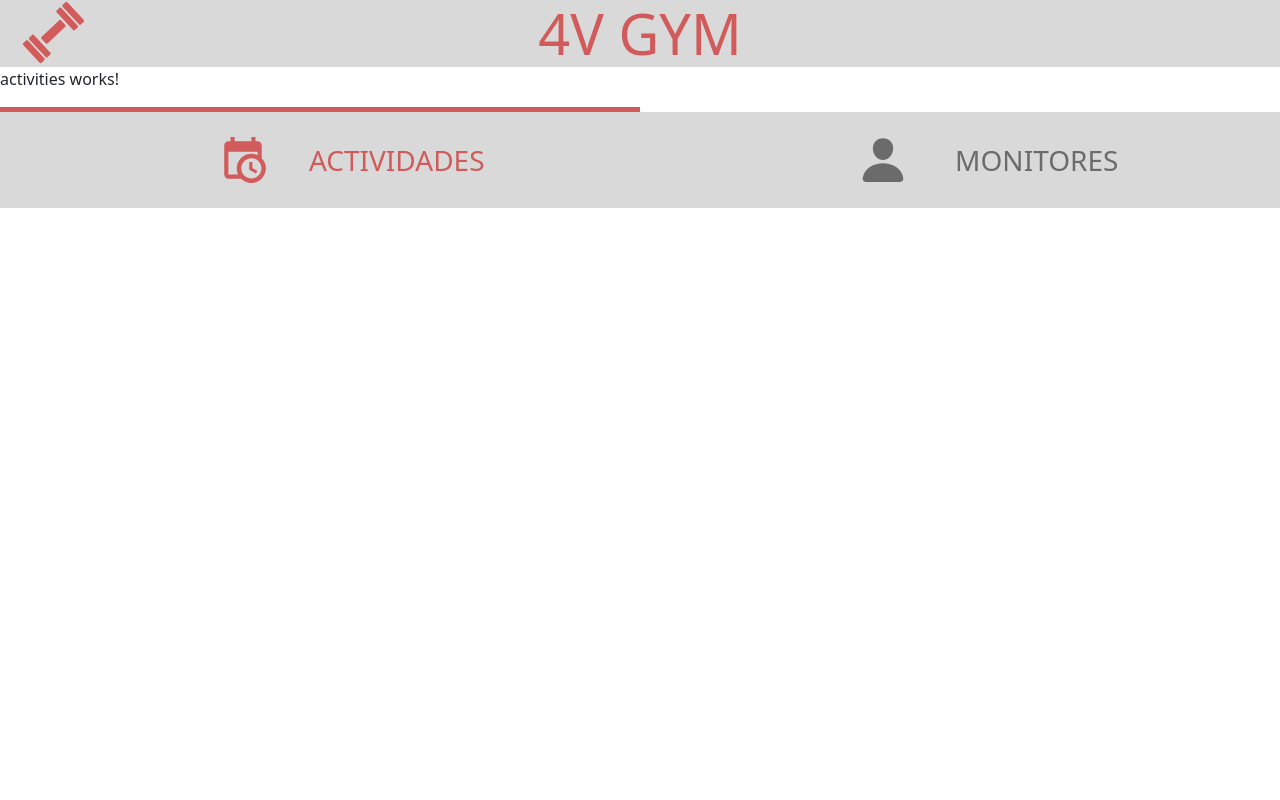
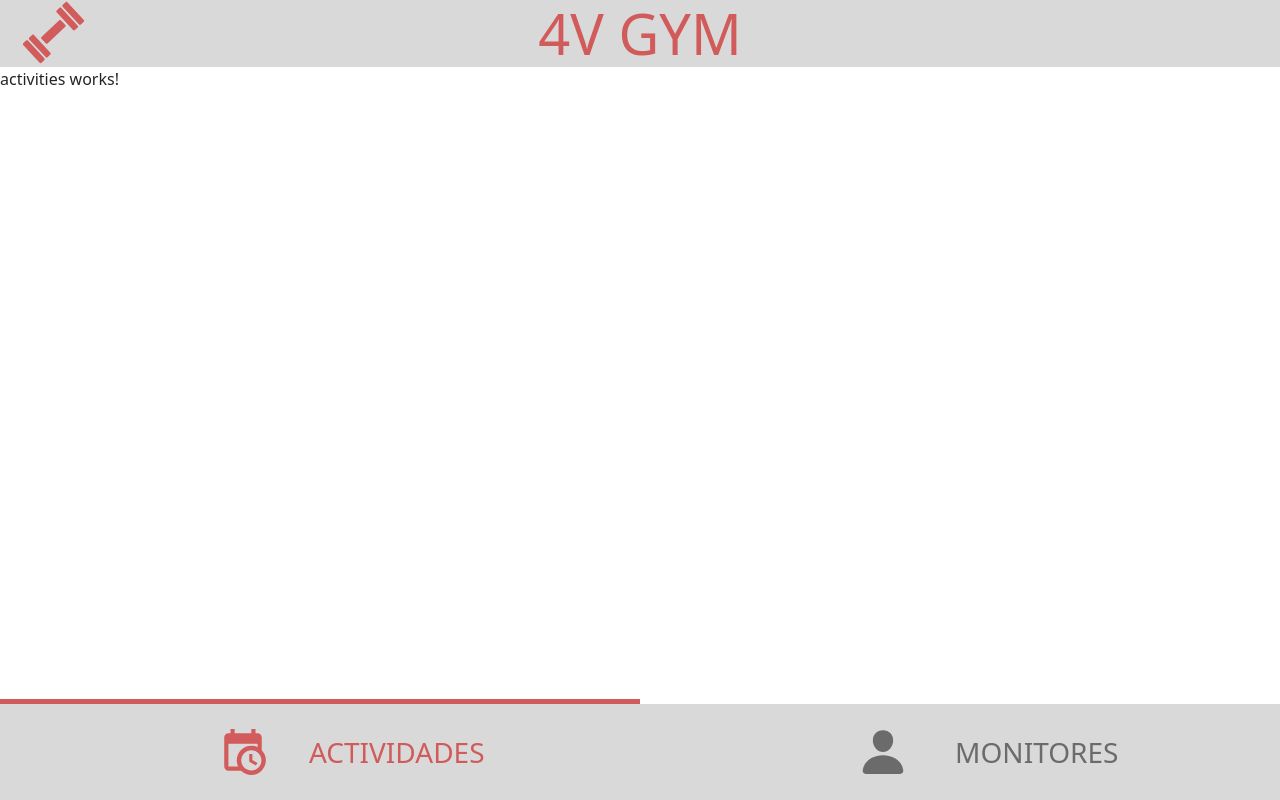
Before and after one commit to javiab10/4VGymApp, an Angular app: page / in a window 1280 px wide. Built offline with nearby package versions, Linux system fonts and the light colour scheme.

Commit message:
Arreglo Visual del footer

```diff
--- a/src/app/app.component.scss
+++ b/src/app/app.component.scss
@@ -0,0 +1,9 @@
+$grey: #D9D9D9;
+$red: #D15B5B;
+
+
+app-footer{
+    position: fixed;
+    bottom: 0;
+    width: 100%;
+}
```
